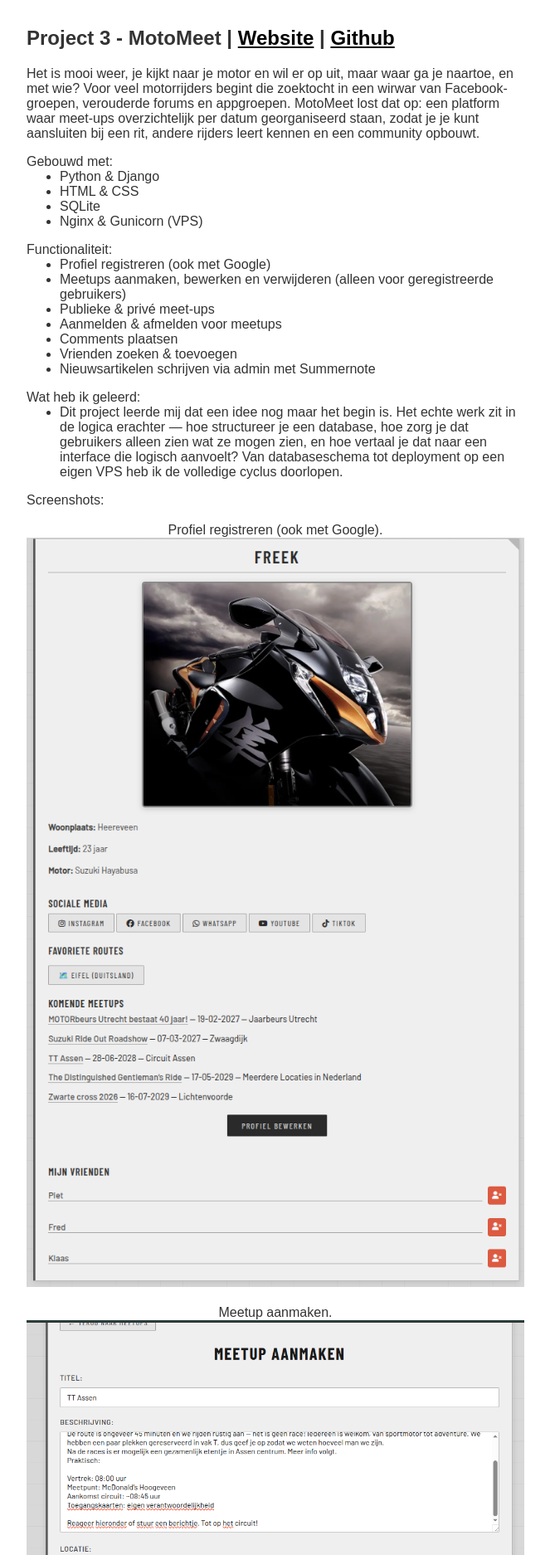
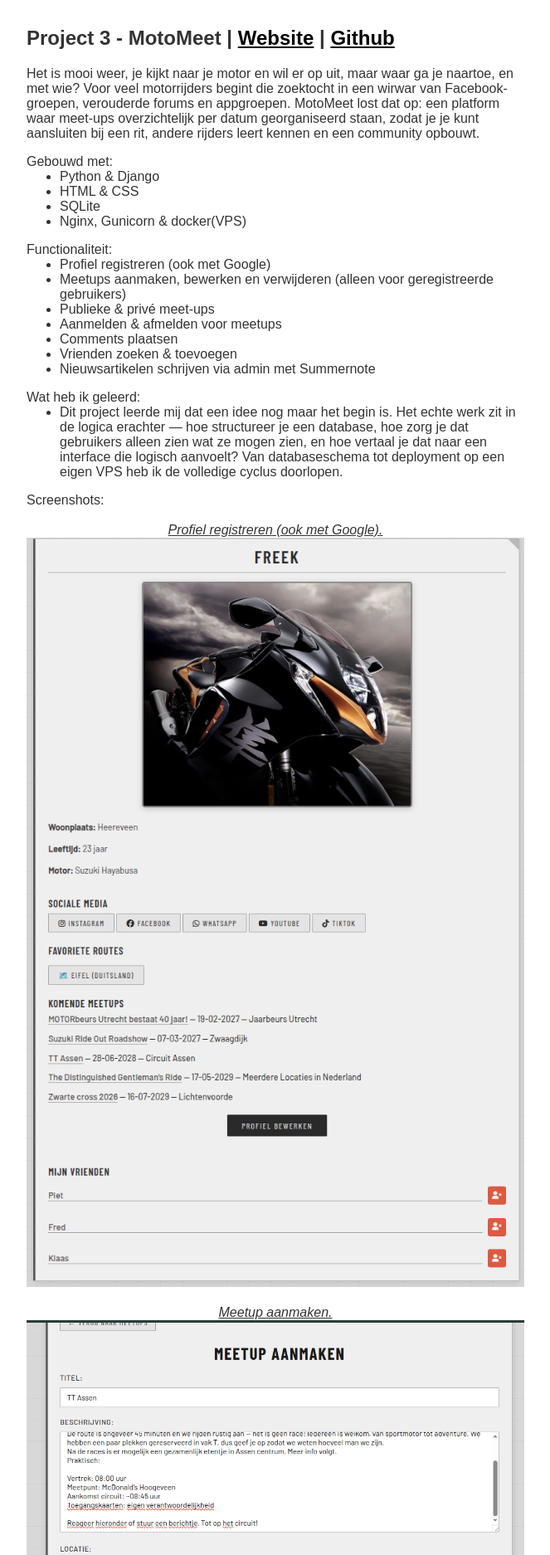
Before and after one commit to BasSchreurs/basschreurs.nl, a Django app: page /project3/ in a window 1280 px wide. Shown: the part 50-1924 px from the top of the page at 83% size, without its empty margins (308-971 px from the left). Run offline with Django 5.2, Linux system fonts and the light colour scheme.

Commit message:
small changes text

```diff
--- a/website/templates/website/project1.html
+++ b/website/templates/website/project1.html
@@ -18,6 +18,7 @@
     <li>Python & Django</li>
     <li>SQLite</li>
     <li>HTML & CSS</li>
+    <li>Nginx, Gunicorn & docker(VPS)</li>
   </ul>
   Functionaliteit:
   <ul>
--- a/website/templates/website/project2.html
+++ b/website/templates/website/project2.html
@@ -22,7 +22,7 @@
     <li>JavaScript</li>
     <li>HTML & CSS</li>
     <li>SQLite</li>
-    <li>Nginx & Gunicorn (VPS)</li>
+    <li>Nginx, Gunicorn & docker(VPS)</li>
   </ul>
   Functionaliteit:
   <ul>
@@ -31,7 +31,7 @@
     <li>Ingebouwde tuner om de basgitaar te stemmen en noten te herkennen.</li>
   </ul>
   Demo:<br><br>
-  <span style="display: block; text-align: center;">Tabnotatie-speler in actie.</span>
+  <span style="display: block; text-align: center; text-decoration: underline; font-style: italic;">Tabnotatie-speler in actie.</span>
   <video src="{% static 'website/images/Bassinga.webm' %}" style="width: 100%;" controls></video>
 
 </article>
--- a/website/templates/website/project3.html
+++ b/website/templates/website/project3.html
@@ -20,7 +20,7 @@
     <li>Python & Django</li>
     <li>HTML & CSS</li>
     <li>SQLite</li>
-    <li>Nginx & Gunicorn (VPS)</li>
+    <li>Nginx, Gunicorn & docker(VPS)</li>
   </ul>
 
   Functionaliteit:
@@ -42,38 +42,38 @@
     Van databaseschema tot deployment op een eigen VPS heb ik de volledige cyclus doorlopen.</li>
   </ul>
 
-  Screenshots:<br><br>
-  <span style="display: block; text-align: center;">Profiel registreren (ook met Google).</span>
+Screenshots:<br><br>
+  <span style="display: block; text-align: center; text-decoration: underline; font-style: italic;">Profiel registreren (ook met Google).</span>
   <img src="{% static 'website/images/foto1_motomeet.png' %}" alt="foto1_motomeet" style="width: 100%;"><br><br>
 
-  <span style="display: block; text-align: center;">Meetup aanmaken.</span>
+  <span style="display: block; text-align: center; text-decoration: underline; font-style: italic;">Meetup aanmaken.</span>
   <img src="{% static 'website/images/foto2_motomeet.png' %}" alt="foto2_motomeet" style="width: 100%;"><br><br>
 
-  <span style="display: block; text-align: center;">Meetup bewerken.</span>
+  <span style="display: block; text-align: center; text-decoration: underline; font-style: italic;">Meetup bewerken.</span>
   <img src="{% static 'website/images/foto3_motomeet.png' %}" alt="foto3_motomeet" style="width: 100%;"><br><br>
 
-  <span style="display: block; text-align: center;">Meetup verwijderen.</span>
+  <span style="display: block; text-align: center; text-decoration: underline; font-style: italic;">Meetup verwijderen.</span>
   <img src="{% static 'website/images/foto4_motomeet.png' %}" alt="foto4_motomeet" style="width: 100%;"><br><br>
 
-  <span style="display: block; text-align: center;">Publieke & privé meet-ups.</span>
+  <span style="display: block; text-align: center; text-decoration: underline; font-style: italic;">Publieke & privé meet-ups.</span>
   <img src="{% static 'website/images/foto5_motomeet.png' %}" alt="foto5_motomeet" style="width: 100%;"><br><br>
 
-  <span style="display: block; text-align: center;">Aanmelden voor een meetup.</span>
+  <span style="display: block; text-align: center; text-decoration: underline; font-style: italic;">Aanmelden voor een meetup.</span>
   <img src="{% static 'website/images/foto6_motomeet.png' %}" alt="foto6_motomeet" style="width: 100%;"><br><br>
 
-  <span style="display: block; text-align: center;">Afmelden voor een meetup.</span>
+  <span style="display: block; text-align: center; text-decoration: underline; font-style: italic;">Afmelden voor een meetup.</span>
   <img src="{% static 'website/images/foto7_motomeet.png' %}" alt="foto7_motomeet" style="width: 100%;"><br><br>
 
-  <span style="display: block; text-align: center;">Comments plaatsen.</span>
+  <span style="display: block; text-align: center; text-decoration: underline; font-style: italic;">Comments plaatsen.</span>
   <img src="{% static 'website/images/foto8_motomeet.png' %}" alt="foto8_motomeet" style="width: 100%;"><br><br>
 
-  <span style="display: block; text-align: center;">Vrienden zoeken.</span>
+  <span style="display: block; text-align: center; text-decoration: underline; font-style: italic;">Vrienden zoeken.</span>
   <img src="{% static 'website/images/foto9_motomeet.png' %}" alt="foto9_motomeet" style="width: 100%;"><br><br>
 
-  <span style="display: block; text-align: center;">Vrienden toevoegen.</span>
+  <span style="display: block; text-align: center; text-decoration: underline; font-style: italic;">Vrienden toevoegen.</span>
   <img src="{% static 'website/images/foto10_motomeet.png' %}" alt="foto10_motomeet" style="width: 100%;"><br><br>
 
-  <span style="display: block; text-align: center;">Nieuwsartikelen schrijven met Summernote.</span>
+  <span style="display: block; text-align: center; text-decoration: underline; font-style: italic;">Nieuwsartikelen schrijven met Summernote.</span>
   <img src="{% static 'website/images/foto11_motomeet.png' %}" alt="foto11_motomeet" style="width: 100%;"><br>
 
 </article>
```
